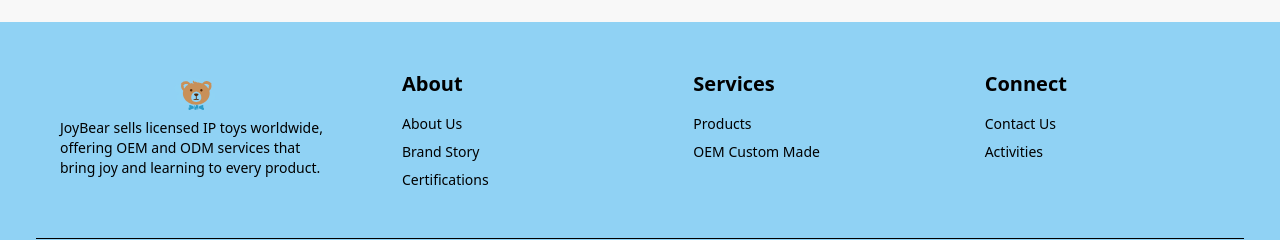
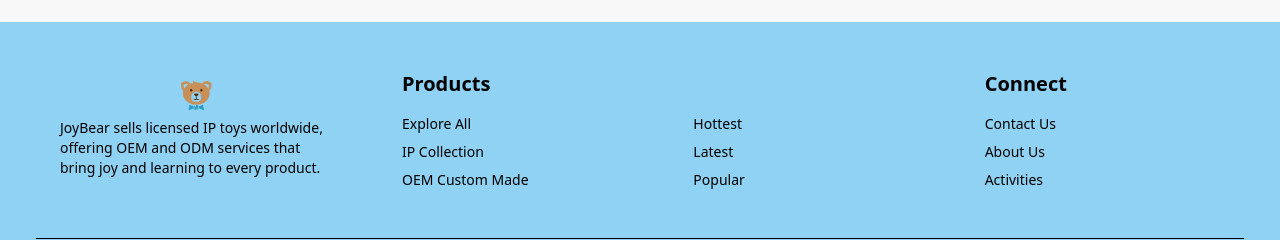
Before and after one commit to ThundeRayn/Joy-Bear, a React (Vite) app: page / in a window 1280 px wide. Shown: the part 2515-2755 px from the top of the page. Built offline with nearby package versions, Linux system fonts and the light colour scheme; no server answers.

Commit message:
footer adjustion

```diff
--- a/src/components/Footer.tsx
+++ b/src/components/Footer.tsx
@@ -47,23 +47,26 @@ const Footer = () => {
                 <div className="grid grid-cols-2 sm:grid-cols-3 gap-8 lg:w-3/4 lg:pl-16">
                     {/* Column 1: About & Products */}
                     <div className={columnClass}>
-                        <h3 className={headingClass}>About</h3>
+                        <h3 className={headingClass}>Products</h3>
                         <ul className={listClass}>
-                            <li><a href="/about" className={linkClass}>About Us</a></li>
+                            <li><a href="/products" className={linkClass}>Explore All</a></li>
+                            <li><a href="/categories" className={linkClass}>IP Collection</a></li>
+                            <li><a href="/customize" className={linkClass}>OEM Custom Made</a></li>
                             {/* <li><a href="/quality" className={linkClass}>Quality Standards</a></li> */}
-                            <li><a href="/story" className={linkClass}>Brand Story</a></li>
-                            <li><a href="#" className={linkClass}>Certifications</a></li>
+                            {/* <li><a href="/story" className={linkClass}>Brand Story</a></li> */}
+                            {/* <li><a href="#" className={linkClass}>Certifications</a></li> */}
                             {/* <li><a href="#" className={linkClass}>Trusted Clients</a></li> */}
                         </ul>
                     </div>
 
                     {/* Column 2: Products & Services */}
                     <div className={columnClass}>
-                        <h3 className={headingClass}>Services</h3>
+                        <h3 className={headingClass}><br></br></h3>
                         <ul className={listClass}>
-                            <li><a href="/products" className={linkClass}>Products</a></li>
-                            <li><a href="/customize" className={linkClass}>OEM Custom Made</a></li>
-                            {/* <li><a href="#" className={linkClass}>Successful Examples</a></li> */}
+
+                            <li><a href="/tags/hottest" className={linkClass}>Hottest</a></li>
+                            <li><a href="/tags/latest" className={linkClass}>Latest</a></li>
+                            <li><a href="/tags/popular" className={linkClass}>Popular</a></li>
                         </ul>
                     </div>
 
@@ -72,6 +75,7 @@ const Footer = () => {
                         <h3 className={headingClass}>Connect</h3>
                         <ul className={listClass}>
                             <li><a href="mailto:hello@joybear.com" className={linkClass}>Contact Us</a></li>
+                            <li><a href="/about" className={linkClass}>About Us</a></li>
                             <li><a href={`/activity/${slug.current}`}  className={linkClass}>Activities</a></li>
                         </ul>
                     </div>
```
